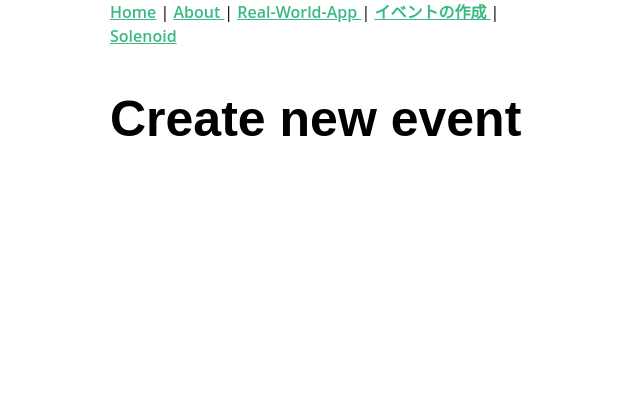
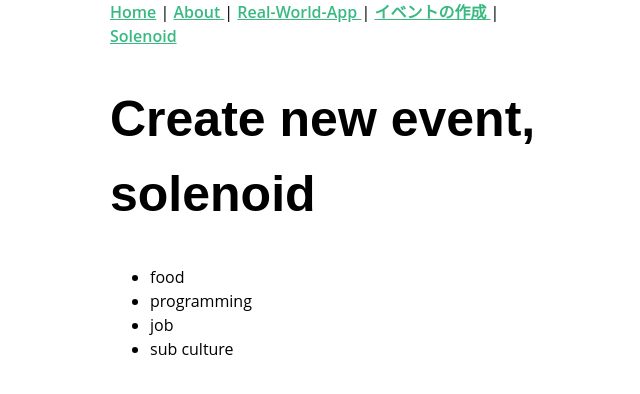
Before and after one commit to Solenoidal/vue_apps, a Vue app in the folder 02_real_world_app/: page /real-world-app/create in a window 1280 px wide. Shown: the top 394 px of the page, without its empty margins (300-940 px from the left). Built offline with nearby package versions, Linux system fonts and the light colour scheme; the HTML template or start-up script is replaced by a standard one.

Commit message:
初めての状態管理

```diff
--- a/02_real_world_app/src/store/index.js
+++ b/02_real_world_app/src/store/index.js
@@ -4,7 +4,10 @@ import Vuex from "vuex";
 Vue.use(Vuex);
 
 export default new Vuex.Store({
-  state: {},
+  state: {
+    user: { id: "ihaie", name: "solenoid" },
+    categories: ["food", "programming", "job", "sub culture"]
+  },
   mutations: {},
   actions: {},
   modules: {}
--- a/02_real_world_app/src/views/EventCreate.vue
+++ b/02_real_world_app/src/views/EventCreate.vue
@@ -1,5 +1,41 @@
 <template>
   <div>
-    <h1>Create new event</h1>
+    <!-- simple state usage is calling $state directly => {{$state.user.name}} -->
+    <h1>Create new event, {{ user.name }}</h1>
+    <ul>
+      <li v-for="cat in categories" :key="cat">{{ cat }}</li>
+    </ul>
   </div>
 </template>
+
+//
+<script>
+/* mapState is helper function processing state */
+import { mapState } from "vuex";
+export default {
+  // more useful way to use state is pass it to a method in computed property
+  // computed: {
+  //   userName() {
+  //     return this.$state.user.name;
+  //   }
+  // },
+
+  // or using mapState method
+  // computed: mapState({
+  //   username: state => state.user.name,
+  //   categories: "categories"
+  // }),
+
+  // if you want to ues mapState with other method, you can use spread operator
+  // computed:{
+  //   some_method(){
+  //     /* statement */
+  //     return
+  //   },
+  //   ...mapState(["user"])
+  // }
+
+  // the simplest state processing but it is used for the top-level state
+  computed: mapState(["user", "categories"])
+};
+</script>
```
